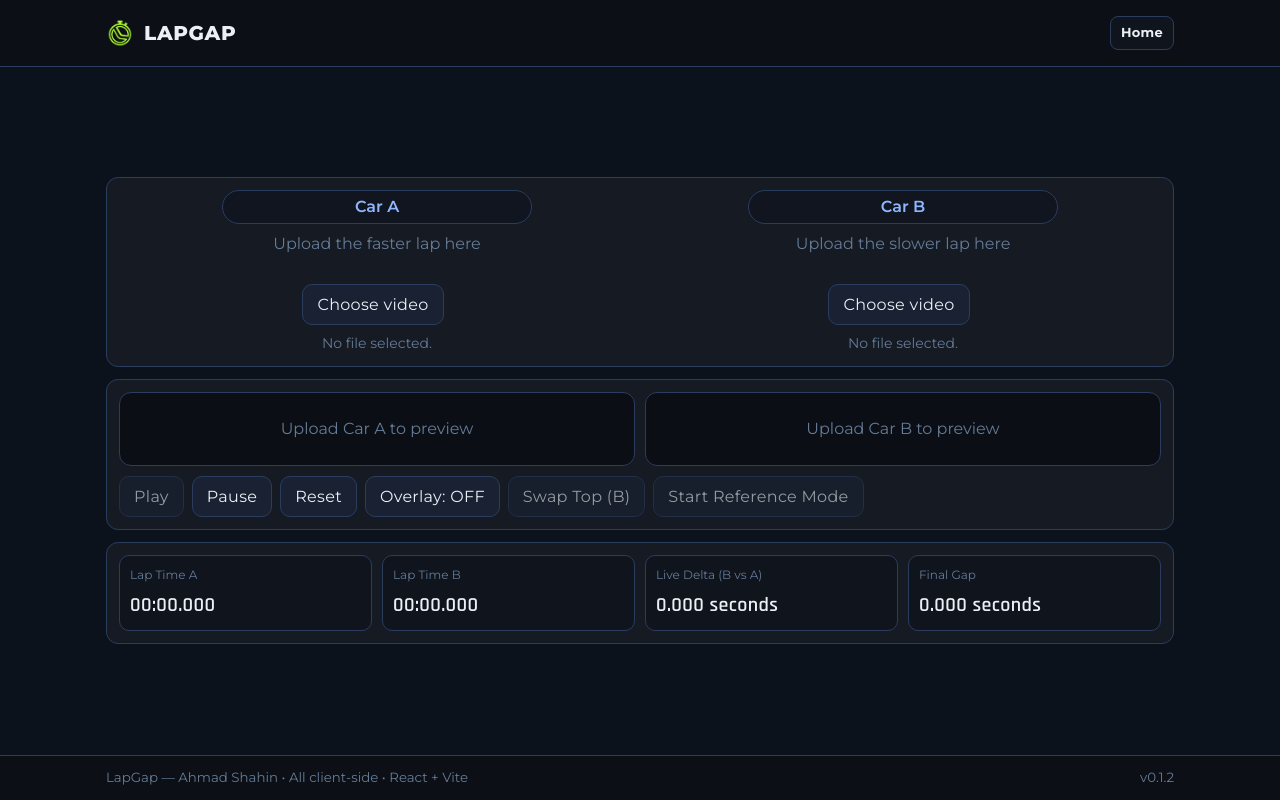
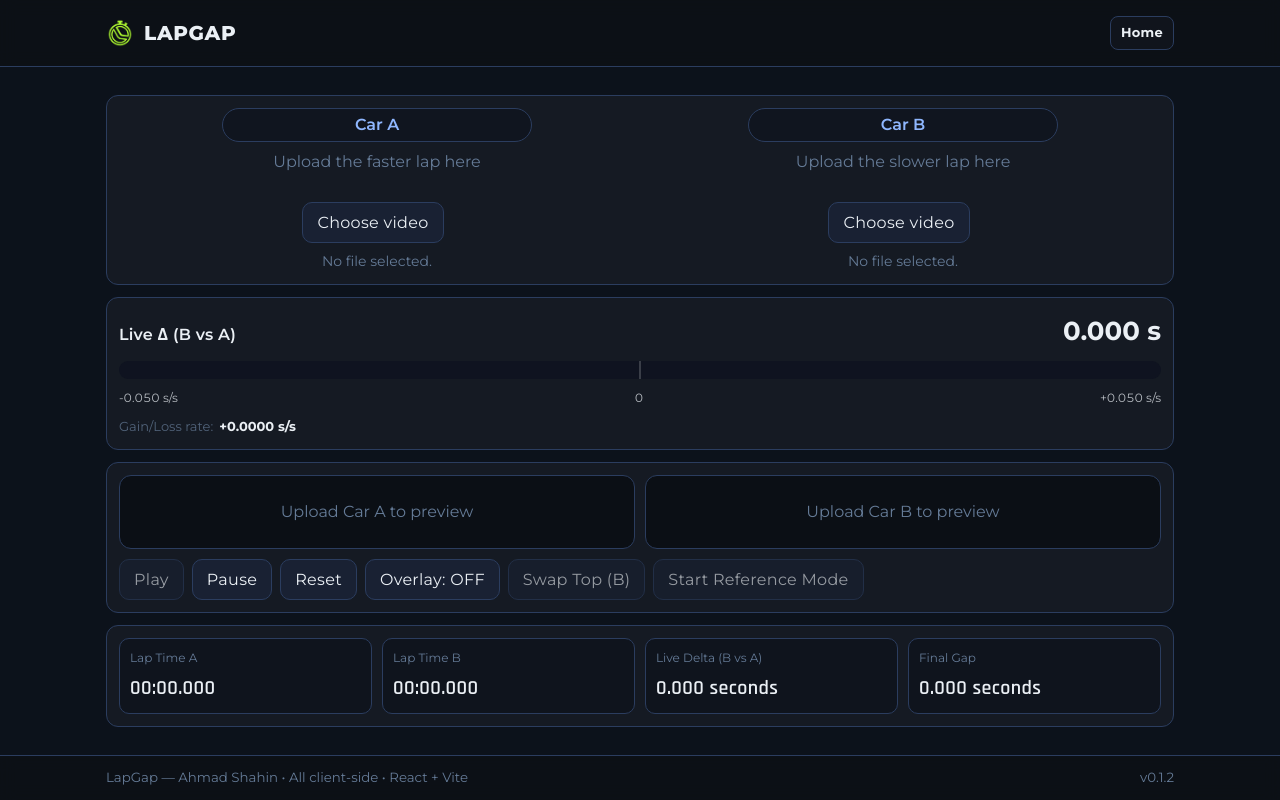
Before and after one commit to Al-S36/LapGap, a React (Vite) app: page / in a window 1280 px wide. Built offline with nearby package versions, Linux system fonts and the light colour scheme.

Commit message:
Added Delta Bar

```diff
--- a/src/App.jsx
+++ b/src/App.jsx
@@ -2,8 +2,9 @@ import { useState } from "react";
 import Header from "./components/Header.jsx";
 import UploadArea from "./components/UploadArea.jsx";
 import VideoPreview from "./components/videoPreview.jsx";
-import StatsStrip from "./components/StatsStrip.jsx";
+import StatsStrip from "./components/statsStrip.jsx";
 import Footer from "./components/Footer.jsx";
+import DeltaCard from "./components/deltaCard.jsx";
 
 // styling
 import "./styling/base.css";
@@ -12,6 +13,7 @@ import "./styling/navBars.css";
 import "./styling/upload.css";
 import "./styling/preview.css";
 import "./styling/stats.css";
+import "./styling/delta.css";
 
 export default function App() {
   const [videoA, setVideoA] = useState(null);
@@ -41,6 +43,10 @@ export default function App() {
         </section>
 
         <section className="card">
+          <DeltaCard totalDelta={liveDelta}/>
+        </section>
+
+        <section className="card">
           <VideoPreview
             videoA={videoA}
             videoB={videoB}
--- /dev/null
+++ b/src/components/deltaCard.jsx
@@ -0,0 +1,172 @@
+import { useEffect, useRef, useState } from "react";
+import { gapFormatter, gapClass } from "../components/services/timeFormatter";
+
+// Live delta bar to show the rates of change
+// Makes it easier for the user to quickly see how much faster or slower they are going
+export default function DeltaCard({
+  // total delta time in seconds used by the display
+  totalDelta = 0,
+
+  // Rate in Ms used to compute the slope and the smoothing of it
+  computeRateMs = 900,
+  barRateSmoothing = 0.2,
+
+  // Small rate change handling
+  minRateChange = 0.0005,
+  miniDeltaRate = 0.0025,
+  minShownRate = 0.0015,
+
+  // Mid rate for the mid-bar
+  midRate = 0.05,
+  // The more the rate the sooner it fills the bar
+  saturationGain = 2.0,
+  // Boosts small values to make them show on bar, suppresses larger ones to keep them on the bar
+  smallRateBooster = 0.6,
+  // Minimum length of the half bar wehn not 0
+  minFillLen = 0.12,
+  // Minimum opacity when not 0
+  minFillOpacity = 0.22,
+}) {
+  // Delta history of [time, totalDelta]
+  const deltaHistory = useRef([]);
+  //Current window’s span and change in seconds
+  const windowDeltaRef = useRef({ secondsSpan: 0, deltaChange: 0 });
+  // Slope of delta over the current window
+  const [windowRate, setWindowRate] = useState(0);
+
+  useEffect(() => {
+    const timeMs = performance.now();
+
+    // Push the latest sample into our rolling history
+    const history = deltaHistory.current;
+    history.push({ timeMs, delta: totalDelta });
+
+    // Keep only samples within the last computeRateMs milliseconds
+    const windowStartMs = timeMs - computeRateMs;
+    while (history.length && history[0].timeMs < windowStartMs) {
+      history.shift();
+    }
+
+    // Compute rate from oldest to newest sample in the window
+    if (history.length >= 2) {
+      const oldest = history[0];
+      const newest = history[history.length - 1];
+
+      const secondsSpan = (newest.timeMs - oldest.timeMs) / 1000;
+      const deltaChange = newest.delta - oldest.delta;
+
+      windowDeltaRef.current = { secondsSpan, deltaChange };
+
+      if (secondsSpan > 0) {
+        setWindowRate(deltaChange / secondsSpan);
+      }
+    }
+  }, [totalDelta, computeRateMs]);
+
+  const smoothedRateRef = useRef(0);
+  const [smoothedRate, setSmoothedRate] = useState(0);
+
+  // Smoothing the live rate so its not jittery
+  useEffect(() => {
+    const a = Math.max(0.01, Math.min(0.99, barRateSmoothing));
+    smoothedRateRef.current =
+      (1 - a) * smoothedRateRef.current + a * windowRate;
+    setSmoothedRate(smoothedRateRef.current);
+  }, [windowRate, barRateSmoothing]);
+
+  // Making sure tiny but real trends still show up
+  let visibleRate = smoothedRate;
+  const absVisibleRate = Math.abs(visibleRate);
+
+  // If rate is below the threshold a small visible rate in the correct direction
+  if (absVisibleRate < minRateChange) {
+    const { secondsSpan, deltaChange } = windowDeltaRef.current;
+    const absDeltaChange = Math.abs(deltaChange);
+
+    if (secondsSpan > 0 && absDeltaChange >= miniDeltaRate) {
+      const direction = Math.sign(deltaChange) || 1;
+      const slope = absDeltaChange / secondsSpan;
+      visibleRate = direction * Math.max(minShownRate, slope);
+    } else {
+      visibleRate = 0;
+    }
+  }
+
+  const rateDirection = Math.sign(visibleRate);
+  const rateMagnitude = Math.abs(visibleRate);
+
+  // Normalizes the current rate  depending on the rate magnitude
+  const normalized = rateMagnitude / Math.max(midRate, 1e-6);
+  // When its near 0 the bar smoothly goes to the middle so it doesnt jitter
+  const softSaturate = normalized / (1 + saturationGain * normalized);
+  const visibilityCurve = Math.pow(softSaturate, smallRateBooster);
+
+  const isZero = rateMagnitude === 0;
+  const fillOpacity = isZero
+    ? 0
+    : Math.max(minFillOpacity, Math.min(1, visibilityCurve));
+  const fillLength = isZero
+    ? 0
+    : Math.max(minFillLen, Math.min(1, visibilityCurve));
+
+  // gaining on Car A green (left)
+  const leftScale = rateDirection < 0 ? fillLength : 0;
+  // losing on Car A red (right)
+  const rightScale = rateDirection > 0 ? fillLength : 0;
+  return (
+    <div className="delta-card">
+      <div className="delta-top">
+        <div className="delta-title">Live Δ (B vs A)</div>
+        <div className={`delta-value ${gapClass(totalDelta)}`}>
+          {gapFormatter(totalDelta)} s
+        </div>
+      </div>
+
+      <div className="delta-bar">
+        <div className="delta-half delta-left">
+          <div
+            className="delta-fill negative"
+            style={{
+              transform: `scaleX(${leftScale})`,
+              "--fill-alpha-strong": String(0.55 * fillOpacity),
+              "--fill-alpha-weak": String(0.2 * fillOpacity + 0.1),
+            }}
+            aria-hidden
+          />
+        </div>
+
+        <div className="delta-center-line" aria-hidden />
+
+        <div className="delta-half delta-right">
+          <div
+            className="delta-fill positive"
+            style={{
+              transform: `scaleX(${rightScale})`,
+              "--fill-alpha-strong": String(0.55 * fillOpacity),
+              "--fill-alpha-weak": String(0.2 * fillOpacity + 0.1),
+            }}
+            aria-hidden
+          />
+        </div>
+      </div>
+
+      {/* Legend shows the scale in s/s */}
+      <div className="delta-scale">
+        <span>-{midRate.toFixed(3)} s/s</span>
+        <span>0</span>
+        <span>+{midRate.toFixed(3)} s/s</span>
+      </div>
+
+      <div className="delta-roc">
+        <span className="muted">Gain/Loss rate:</span>{" "}
+        <strong
+          className={
+            visibleRate === 0 ? "" : visibleRate > 0 ? "warning" : "success"
+          }
+        >
+          {`${visibleRate >= 0 ? "+" : ""}${visibleRate.toFixed(4)} s/s`}
+        </strong>
+      </div>
+    </div>
+  );
+}
--- /dev/null
+++ b/src/styling/delta.css
@@ -0,0 +1,142 @@
+/* component container */
+.delta-card {
+  display: grid;
+  gap: 10px;
+}
+
+.card .delta-card {
+  padding: 2px 0 0;
+}
+
+/* header */
+.delta-top {
+  display: flex;
+  align-items: baseline;
+  justify-content: space-between;
+  gap: 12px;
+}
+
+.delta-title {
+  font-weight: 600;
+  letter-spacing: 0.2px;
+}
+
+.delta-value {
+  font-weight: 700;
+  font-size: 26px;
+}
+
+/* faster delta */
+.delta-value.success {
+  color: #1b8f3a;
+}
+
+/* slower detla */
+.delta-value.warning {
+  color: #c83d3d;
+}
+
+.delta-bar {
+  position: relative;
+  width: 100%;
+  height: 18px;
+  border-radius: 999px;
+  background: var(--delta-bg, #0f1320);
+  display: grid;
+  grid-template-columns: 1fr 2px 1fr;
+  overflow: hidden;
+
+  contain: layout paint;
+  backface-visibility: hidden;
+  transform: translateZ(0);
+}
+
+.delta-half {
+  position: relative;
+  overflow: hidden;
+}
+.delta-left {
+  border-top-left-radius: 999px;
+  border-bottom-left-radius: 999px;
+}
+.delta-right {
+  border-top-right-radius: 999px;
+  border-bottom-right-radius: 999px;
+}
+
+.delta-fill {
+  position: absolute;
+  inset: 0;
+  transform: scaleX(0);
+  transition: transform 110ms ease-out, opacity 110ms ease-out;
+  will-change: transform, opacity;
+}
+
+.delta-fill.negative {
+  transform-origin: right center;
+  background: linear-gradient(
+    to left,
+    rgba(27, 143, 58, var(--fill-alpha-strong, 0.55)),
+    rgba(27, 143, 58, var(--fill-alpha-weak, 0.2))
+  );
+}
+
+.delta-fill.positive {
+  transform-origin: left center;
+  background: linear-gradient(
+    to right,
+    rgba(200, 61, 61, var(--fill-alpha-strong, 0.55)),
+    rgba(200, 61, 61, var(--fill-alpha-weak, 0.2))
+  );
+}
+
+/* center zero line */
+.delta-center-line {
+  width: 2px;
+  background: rgba(255, 255, 255, 0.18);
+}
+
+.delta-scale {
+  display: flex;
+  justify-content: space-between;
+  font-size: 12px;
+  opacity: 0.75;
+  font-variant-numeric: tabular-nums;
+}
+
+.delta-roc {
+  font-size: 13px;
+  display: flex;
+  gap: 6px;
+  align-items: baseline;
+}
+
+.delta-roc .muted {
+  opacity: 0.75;
+}
+.delta-roc strong.success {
+  color: #1b8f3a;
+}
+.delta-roc strong.warning {
+  color: #c83d3d;
+}
+
+/* responsive adjustments */
+@media (max-width: 720px) {
+  .delta-bar {
+    height: 16px;
+  }
+  .delta-scale {
+    font-size: 11px;
+  }
+  .delta-roc {
+    font-size: 12px;
+  }
+}
+
+/* reduced motion */
+@media (prefers-reduced-motion: reduce) {
+  .delta-fill {
+    transition: none !important;
+  }
+}
```
Also changed, not shown: 1 other file (tests, documents, lock files or other folders).
